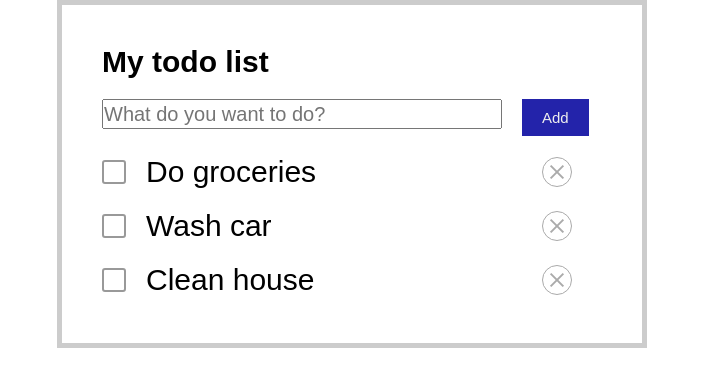
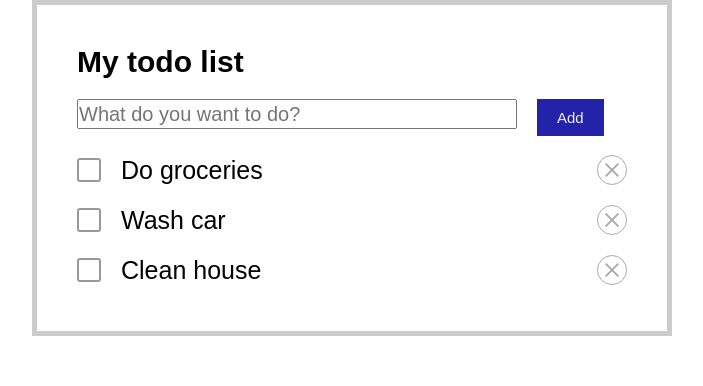
Before and after one commit to pedrovandrade/test-dev-sogeti, a React app: page / in a window 1280 px wide. Shown: the top 386 px of the page, without its empty margins (288-991 px from the left). Built offline with nearby package versions, Linux system fonts and the light colour scheme.

Commit message:
Improve the pages' style and forbid a string of only spaces to be add to the to-do list

```diff
--- a/public/style/master.css
+++ b/public/style/master.css
@@ -10,11 +10,10 @@ body {
 }
 
 .list-container {
-  /*background-color: blue;*/ /* for debug*/
   border: solid #cccccc;
   border-width: 5px;
   padding: 20px 40px;
-  width: 500px;
+  width: 550px;
 }
 
 .list-title {
@@ -24,7 +23,7 @@ body {
 
 .todo-item {
   font-family: Arial, sans-serif;
-  font-size: 30px;
+  font-size: 25px;
   padding: 0px 20px;
 }
 
@@ -81,8 +80,9 @@ input[type="checkbox"]:checked ~ label::after {
   width: 12px;
   border-bottom: 7px solid #78b13f;
   border-right: 7px solid #78b13f;
-  top: -8px;
+  top: -7px;
   left: -18px;
+  margin-right: -15px;
 }
 
 input[type=text] {
@@ -165,12 +165,13 @@ input[type=text] {
 }
 
 .delete-button {
-  position: absolute;
-  right: 30px;
+  position: relative;
   margin-left: auto;
   margin-right: 0;
   height: 30px;
-  width: 30px;
+  flex-basis: 30px;
+  flex-grow: 0;
+  flex-shrink: 0;
   border: 1px solid;
   border-radius: 50%;
   border-color: #aaaaaa;
@@ -178,6 +179,7 @@ input[type=text] {
   text-decoration: none;
   cursor: default;
   background-color: #ffffff;
+  cursor: pointer;
 }
 
 .delete-button::before {
@@ -204,7 +206,7 @@ input[type=text] {
 
 .delete-button:hover {
   border-color: #ff0000;
-  background-color: #ff0000;
+  background-color: #ff8888;
   color: #dddddd;
   transition: #dddddd .3s ease-in-out;
 }
--- a/src/components/App.js
+++ b/src/components/App.js
@@ -22,7 +22,7 @@ export default function App(props) {
   const [newTodo, setNewTodo] = useState('');
 
   function addTodo() {
-    if (newTodo === '') return; // Don't insert an empty string
+    if (newTodo === '' || !!newTodo.match(/\s*/)[0]) return; // Don't insert an empty string or only spaces
 
     let newUuid = generateUUID();
     let alreadyExists = !!props.listData.find(item => item.uuid === newUuid);
```
Also changed, not shown: 1 other file (tests, documents, lock files or other folders).
